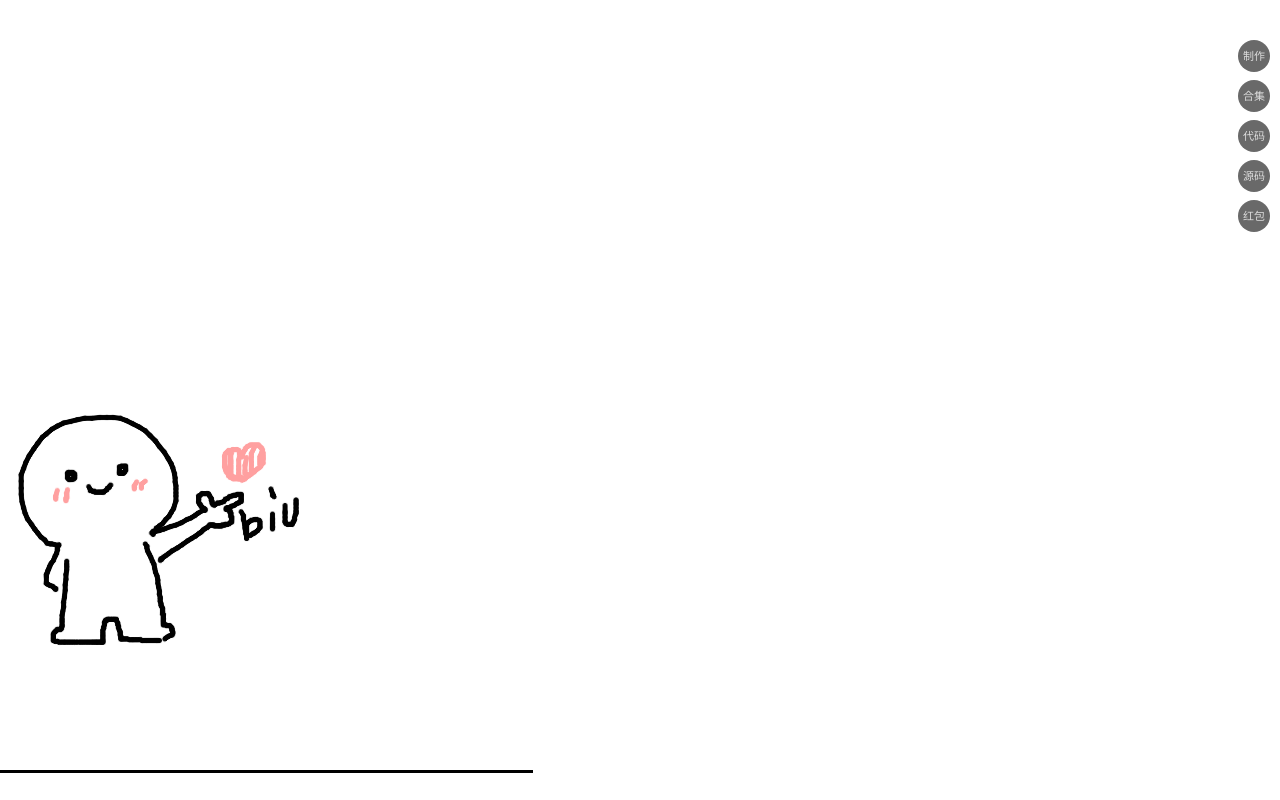
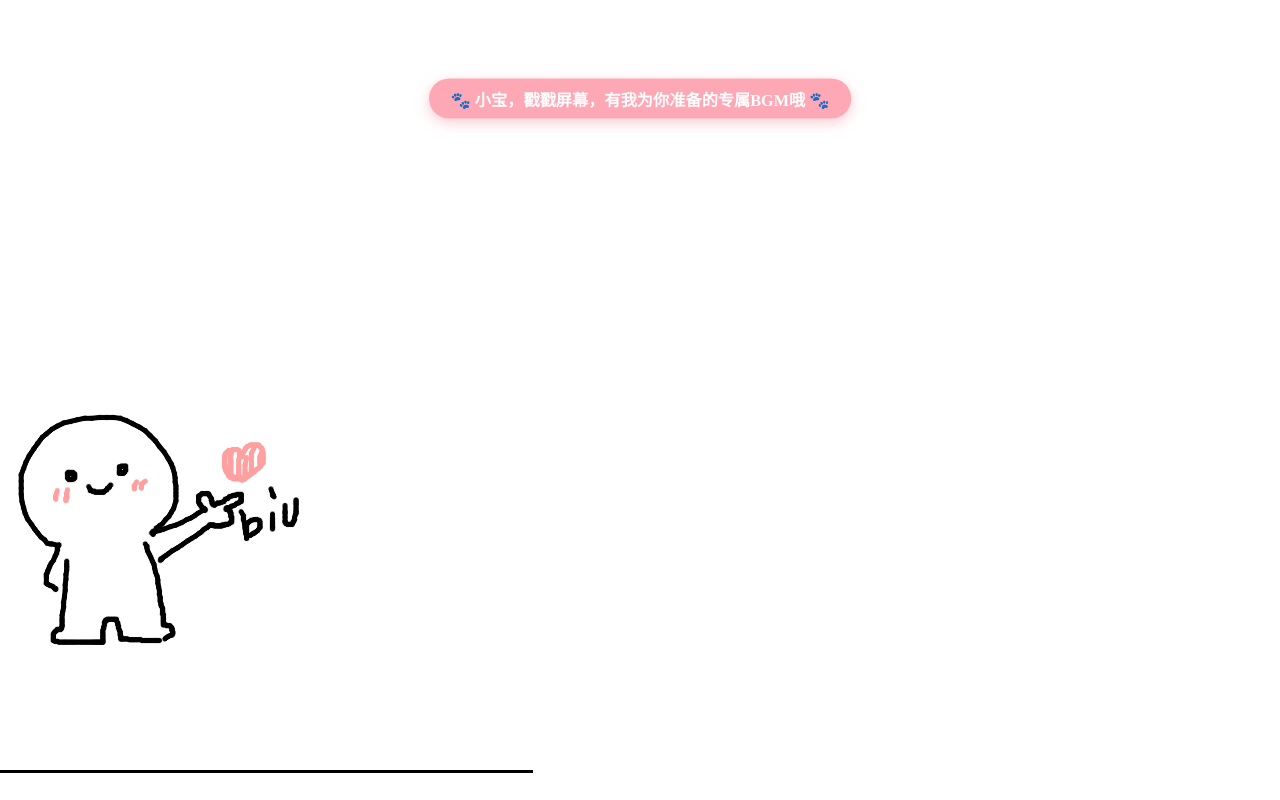
Before and after one commit to Zm-112/520-llu, a plain HTML site: page index.html in a window 1280 px wide. Drawn offline with Linux system fonts and the light colour scheme.

Commit message:
Add files via upload

```diff
--- a/index.html
+++ b/index.html
@@ -4,25 +4,29 @@
     <meta charset="UTF-8">
     <meta name="language" content="zh-CN">
     <link rel="stylesheet" href="css/love.css">
+
+    <style>
+        @keyframes heartbeat {
+            0% { transform: translateX(-50%) scale(1); }
+            50% { transform: translateX(-50%) scale(1.08); }
+            100% { transform: translateX(-50%) scale(1); }
+        }
+    </style>
 </head>
 
 <body>
- <a href="https://mp.weixin.qq.com/s/oxLqXBcLCT8ij67DjkW2kw" style="position: fixed; top: 5%; right: 10px; width: 30px; height: 30px; z-index: 1000; background: #696969; border-radius: 50%; padding: 1.0px; text-align: center; color: #ddd; text-decoration: none; line-height: 30px; font-size: 11px;">制作</a>
- <a href="https://pan.quark.cn/s/3344d23e48a8" style="position: fixed; top: 20%; right: 10px; width: 30px; height: 30px; z-index: 997; background: #696969; border-radius: 50%; padding: 1.0px; text-align: center; color: #ddd; text-decoration: none; line-height: 30px; font-size: 11px;">源码</a>
- <a href="https://drive.uc.cn/s/4819fdecb8a24" style="position: fixed; top: 15%; right: 10px; width: 30px; height: 30px; z-index: 998; background: #696969; border-radius: 50%; padding: 1.0px; text-align: center; color: #ddd; text-decoration: none; line-height: 30px; font-size: 11px;">代码</a>
- <a href="https://pan.xunlei.com/s/VNlDcB3ABz0oNSOEv5mpSE_tA1?pwd=97rw#" style="position: fixed; top: 10%; right: 10px; width: 30px; height: 30px; z-index: 999; background: #696969; border-radius: 50%; padding: 1.0px; text-align: center; color: #ddd; text-decoration: none; line-height: 30px; font-size: 11px;">合集</a>
- <a href="https://shop1619956412.v.weidian.com/?userid=1619956412&spider_token=2720" style="position: fixed; top: 25%; right: 10px; width: 30px; height: 30px; z-index: 996; background: #696969; border-radius: 50%; padding: 1.0px; text-align: center; color: #ddd; text-decoration: none; line-height: 30px; font-size: 11px;">红包</a>
+    <div style="position: fixed; top: 10%; left: 50%; transform: translateX(-50%); text-align: center; color: #fff; font-size: 15px; font-weight: bold; z-index: 9999; pointer-events: none; background: rgba(255, 153, 168, 0.85); padding: 8px 20px; border-radius: 30px; box-shadow: 0 4px 12px rgba(255, 153, 168, 0.5); white-space: nowrap; animation: heartbeat 2s infinite;">
+        🐾 小宝，戳戳屏幕，有我为你准备的专属BGM哦 🐾
+    </div>
 
     <audio autoplay loop id="audios" preload="auto">
         <source src="MP3/1.mp3" type="audio/mpeg" />
     </audio>
 
     <div class="container" onselectstart="return false;" unselectable="on" style="-moz-user-select:none;">
-
         <div class="body_left">
             <img src="images/biubiubiu.gif" alt="" ondragstart='return false;'>
         </div>
-
         <div class="body_center love">
             <div class="block">
                 <div class="div1"></div>
```
